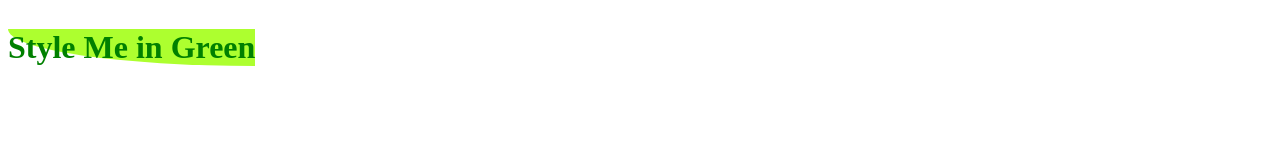
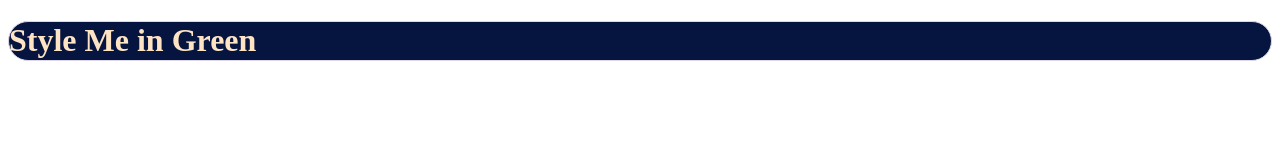
Before and after one commit to SuBSoNiC251/Web-Dev, a plain HTML site: page FRONT_END/5.1. Adding CSS/external.html in a window 1280 px wide. Drawn offline with Linux system fonts and the light colour scheme.

Commit message:
Updated-commit

```diff
--- a/FRONT_END/5.1. Adding CSS/external.html
+++ b/FRONT_END/5.1. Adding CSS/external.html
@@ -8,7 +8,7 @@
 </head>
 
 <body>
-  <h1>Style Me in Green</h1>
+  <h1 class="GKS-adl">Style Me in Green</h1>
 </body>
 
 </html>
--- a/FRONT_END/5.1. Adding CSS/style.css
+++ b/FRONT_END/5.1. Adding CSS/style.css
@@ -1,4 +1,13 @@
-h1{
-    background-color: greenyellow; color: green;
-    position:fixed;  border-end-start-radius: 950%;
-}
+.GKS-adl {
+        display: flew;
+        align-items: center;
+        height: 40px;
+        justify-content: center;
+        background: #061540;
+        border: 1px solid #ddd7e7;
+        box-sizing: border-box;
+        border-radius: 20px;
+        min-width: 38px;
+        cursor: pointer;
+        color :bisque
+    }
```
